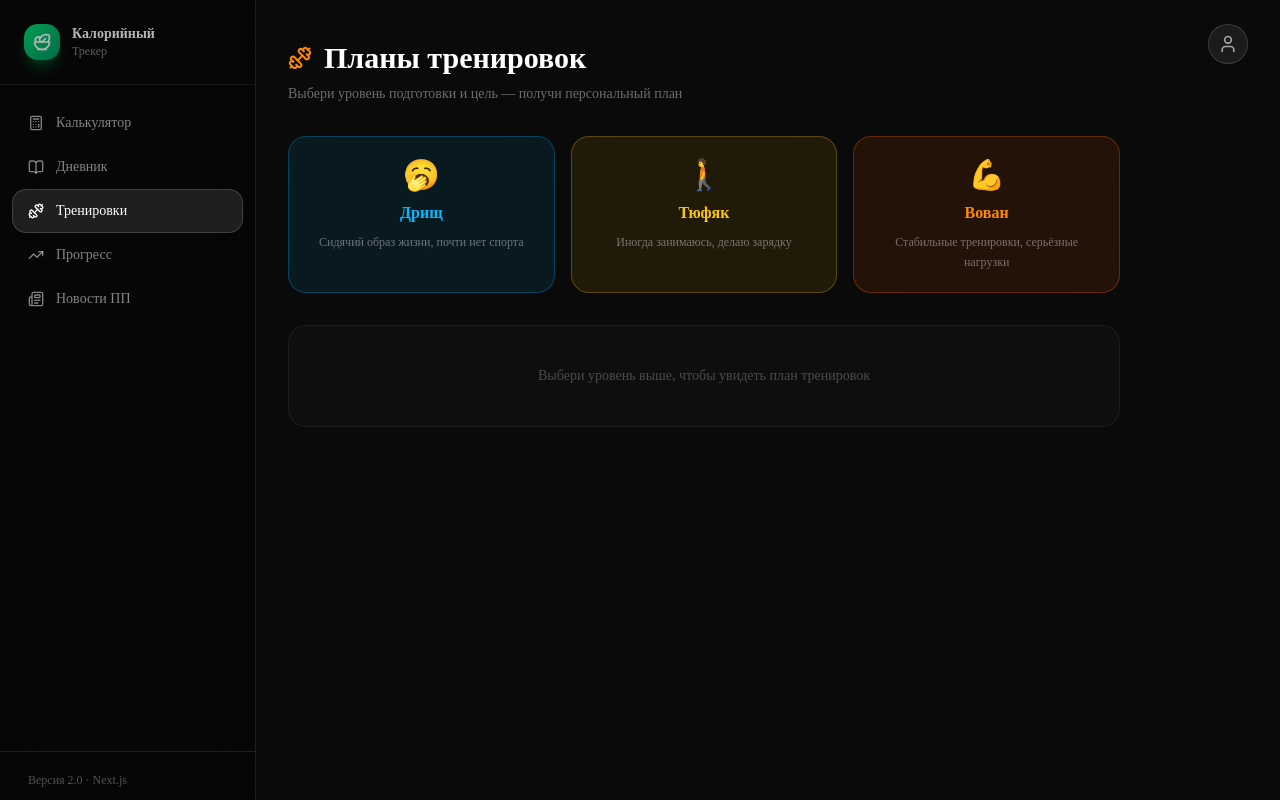
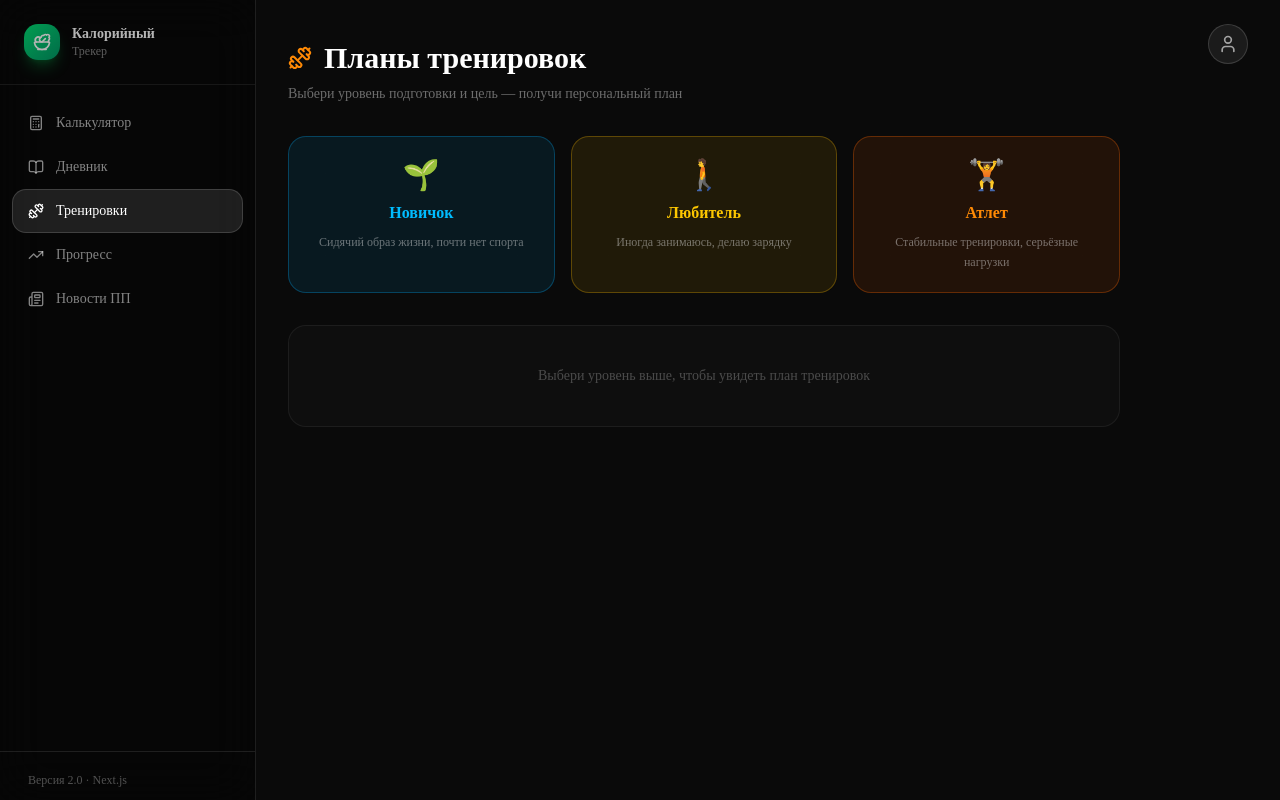
Before and after one commit to Zetti35/calorie-tracker, a Next.js app in the folder frontend/: page /training in a window 1280 px wide. Built offline with nearby package versions, Linux system fonts and the light colour scheme.

Commit message:
fix: replace all old level names

```diff
--- a/frontend/app/training/page.tsx
+++ b/frontend/app/training/page.tsx
@@ -40,17 +40,17 @@ type Goal = { key: string; emoji: string; title: string; subtitle: string; color
 type NutritionPlan = { morning: string; preworkout: string; postworkout: string; evening: string }
 
 const GOALS_BY_LEVEL: Record<string, Goal[]> = {
-  Дрищ: [
+  Новичок: [
     { key: 'tone', emoji: '✨', title: 'Привести себя в тонус', subtitle: 'Лёгкий рельеф и хорошее самочувствие', color: 'text-sky-400', border: 'border-sky-500/25', bg: 'bg-sky-500/8', activeBorder: 'border-sky-500/60', activeBg: 'bg-sky-500/15' },
     { key: 'lose', emoji: '🔥', title: 'Сбросить лишнее', subtitle: 'Постепенное и комфортное похудение', color: 'text-rose-400', border: 'border-rose-500/25', bg: 'bg-rose-500/8', activeBorder: 'border-rose-500/60', activeBg: 'bg-rose-500/15' },
     { key: 'habit', emoji: '🌱', title: 'Выработать привычку', subtitle: 'Регулярное движение как образ жизни', color: 'text-green-400', border: 'border-green-500/25', bg: 'bg-green-500/8', activeBorder: 'border-green-500/60', activeBg: 'bg-green-500/15' },
   ],
-  Тюфяк: [
+  Любитель: [
     { key: 'maintain', emoji: '⚖️', title: 'Поддержать форму', subtitle: 'Сохранить вес и держать тело в тонусе', color: 'text-yellow-400', border: 'border-yellow-500/25', bg: 'bg-yellow-500/8', activeBorder: 'border-yellow-500/60', activeBg: 'bg-yellow-500/15' },
     { key: 'lose', emoji: '🔥', title: 'Сжечь жир и обрести рельеф', subtitle: 'Минус жир, плюс чёткие контуры тела', color: 'text-rose-400', border: 'border-rose-500/25', bg: 'bg-rose-500/8', activeBorder: 'border-rose-500/60', activeBg: 'bg-rose-500/15' },
     { key: 'build', emoji: '💪', title: 'Начать строить мышцы', subtitle: 'Первые заметные результаты в объёме', color: 'text-purple-400', border: 'border-purple-500/25', bg: 'bg-purple-500/8', activeBorder: 'border-purple-500/60', activeBg: 'bg-purple-500/15' },
   ],
-  Вован: [
+  Атлет: [
     { key: 'mass', emoji: '🏋️', title: 'Набор мышечной массы', subtitle: 'Максимальный рост силы и объёма', color: 'text-orange-400', border: 'border-orange-500/25', bg: 'bg-orange-500/8', activeBorder: 'border-orange-500/60', activeBg: 'bg-orange-500/15' },
     { key: 'cut', emoji: '⚡', title: 'Сушка и рельеф', subtitle: 'Сохранить мышцы, убрать жировую прослойку', color: 'text-cyan-400', border: 'border-cyan-500/25', bg: 'bg-cyan-500/8', activeBorder: 'border-cyan-500/60', activeBg: 'bg-cyan-500/15' },
     { key: 'strength', emoji: '🎯', title: 'Рост силовых показателей', subtitle: 'Прогрессия в базовых упражнениях', color: 'text-emerald-400', border: 'border-emerald-500/25', bg: 'bg-emerald-500/8', activeBorder: 'border-emerald-500/60', activeBg: 'bg-emerald-500/15' },
@@ -58,7 +58,7 @@ const GOALS_BY_LEVEL: Record<string, Goal[]> = {
 }
 
 const NUTRITION: Record<string, Record<string, NutritionPlan>> = {
-  Дрищ: {
+  Новичок: {
     tone: {
       morning: 'Овсянка на воде с бананом и ложкой мёда — медленные углеводы для мягкого старта дня',
       preworkout: 'Яблоко или горсть орехов за 30 мин до тренировки — лёгкий заряд без тяжести',
@@ -78,7 +78,7 @@ const NUTRITION: Record<string, Record<string, NutritionPlan>> = {
       evening: 'Кефир с горстью орехов — полезные жиры и белок для спокойного сна',
     },
   },
-  Тюфяк: {
+  Любитель: {
     maintain: {
       morning: 'Овсянка с ягодами и орехами + варёное яйцо — баланс БЖУ для стабильного веса',
       preworkout: 'Банан с ложкой арахисовой пасты за 40 мин — углеводы + жиры для устойчивой энергии',
@@ -98,7 +98,7 @@ const NUTRITION: Record<string, Record<string, NutritionPlan>> = {
       evening: 'Творог 5% с орехами — казеиновый белок питает мышцы всю ночь',
     },
   },
-  Вован: {
+  Профессионал: {
     mass: {
       morning: 'Овсянка с бананом, 3 яйца + стакан молока — мощный старт с высоким содержанием БЖУ',
       preworkout: 'Рис с куриной грудкой за 1.5 часа — медленные углеводы для максимальной отдачи на тренировке',
@@ -121,9 +121,9 @@ const NUTRITION: Record<string, Record<string, NutritionPlan>> = {
 }
 
 const LEVELS = [
-  { key: 'Дрищ', emoji: '🥱', color: 'text-sky-400', border: 'border-sky-500/30', bg: 'bg-sky-500/10', activeBg: 'bg-sky-500/20', activeBorder: 'border-sky-500/60', desc: 'Сидячий образ жизни, почти нет спорта' },
-  { key: 'Тюфяк', emoji: '🚶', color: 'text-yellow-400', border: 'border-yellow-500/30', bg: 'bg-yellow-500/10', activeBg: 'bg-yellow-500/20', activeBorder: 'border-yellow-500/60', desc: 'Иногда занимаюсь, делаю зарядку' },
-  { key: 'Вован', emoji: '💪', color: 'text-orange-400', border: 'border-orange-500/30', bg: 'bg-orange-500/10', activeBg: 'bg-orange-500/20', activeBorder: 'border-orange-500/60', desc: 'Стабильные тренировки, серьёзные нагрузки' },
+  { key: 'Новичок', emoji: '🌱', color: 'text-sky-400', border: 'border-sky-500/30', bg: 'bg-sky-500/10', activeBg: 'bg-sky-500/20', activeBorder: 'border-sky-500/60', desc: 'Сидячий образ жизни, почти нет спорта' },
+  { key: 'Любитель', emoji: '🚶', color: 'text-yellow-400', border: 'border-yellow-500/30', bg: 'bg-yellow-500/10', activeBg: 'bg-yellow-500/20', activeBorder: 'border-yellow-500/60', desc: 'Иногда занимаюсь, делаю зарядку' },
+  { key: 'Атлет', emoji: '🏋️', color: 'text-orange-400', border: 'border-orange-500/30', bg: 'bg-orange-500/10', activeBg: 'bg-orange-500/20', activeBorder: 'border-orange-500/60', desc: 'Стабильные тренировки, серьёзные нагрузки' },
 ]
 
 const container = { hidden: {}, show: { transition: { staggerChildren: 0.06 } } }
--- a/frontend/data/goal_plans.ts
+++ b/frontend/data/goal_plans.ts
@@ -6,7 +6,7 @@ const DAYS = ['Понедельник','Вторник','Среда','Четве
 const REST = (day: string): Day => ({ day, type: 'Отдых', duration: 0, focus: '', exercises: [] })
 
 export const GOAL_PLANS: Record<string, Record<string, GoalPlan>> = {
-  Дрищ: {
+  Новичок: {
     tone: {
       description: 'Лёгкие тренировки 3 раза в неделю. Цель — разбудить тело, улучшить осанку и самочувствие. Никакого насилия над собой.',
       days: [
@@ -99,7 +99,7 @@ export const GOAL_PLANS: Record<string, Record<string, GoalPlan>> = {
       ],
     },
   },
-  Тюфяк: {
+  Любитель: {
     maintain: {
       description: 'Сбалансированный сплит 3 раза в неделю. Поддерживает форму, не даёт мышцам атрофироваться и держит вес стабильным.',
       days: [
@@ -216,7 +216,7 @@ export const GOAL_PLANS: Record<string, Record<string, GoalPlan>> = {
       ],
     },
   },
-  Вован: {
+  Профессионал: {
     mass: {
       description: 'Сплит 5 дней, высокий объём, прогрессия весов каждую неделю. Профицит калорий + тяжёлая работа = максимальный рост мышц.',
       days: [
```
